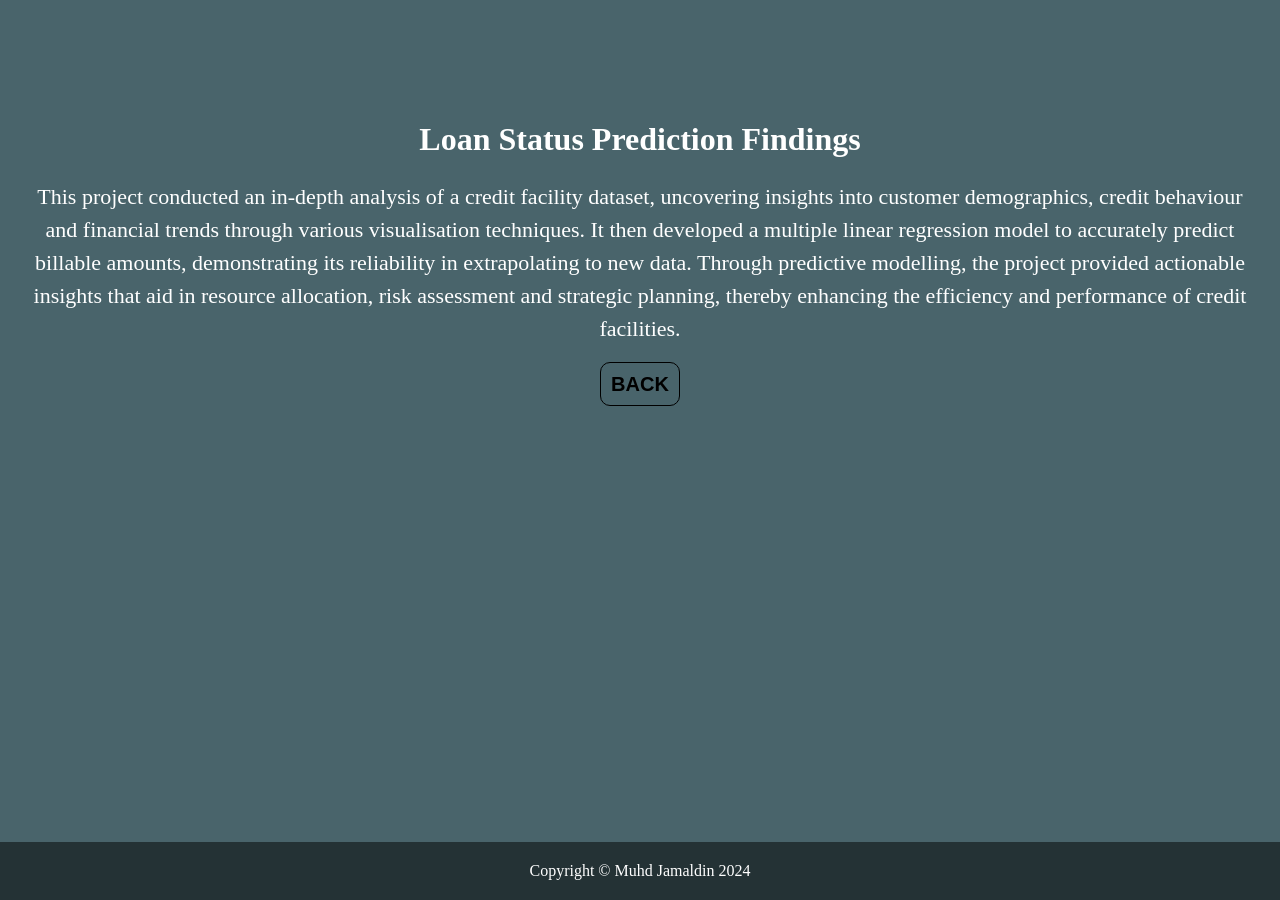
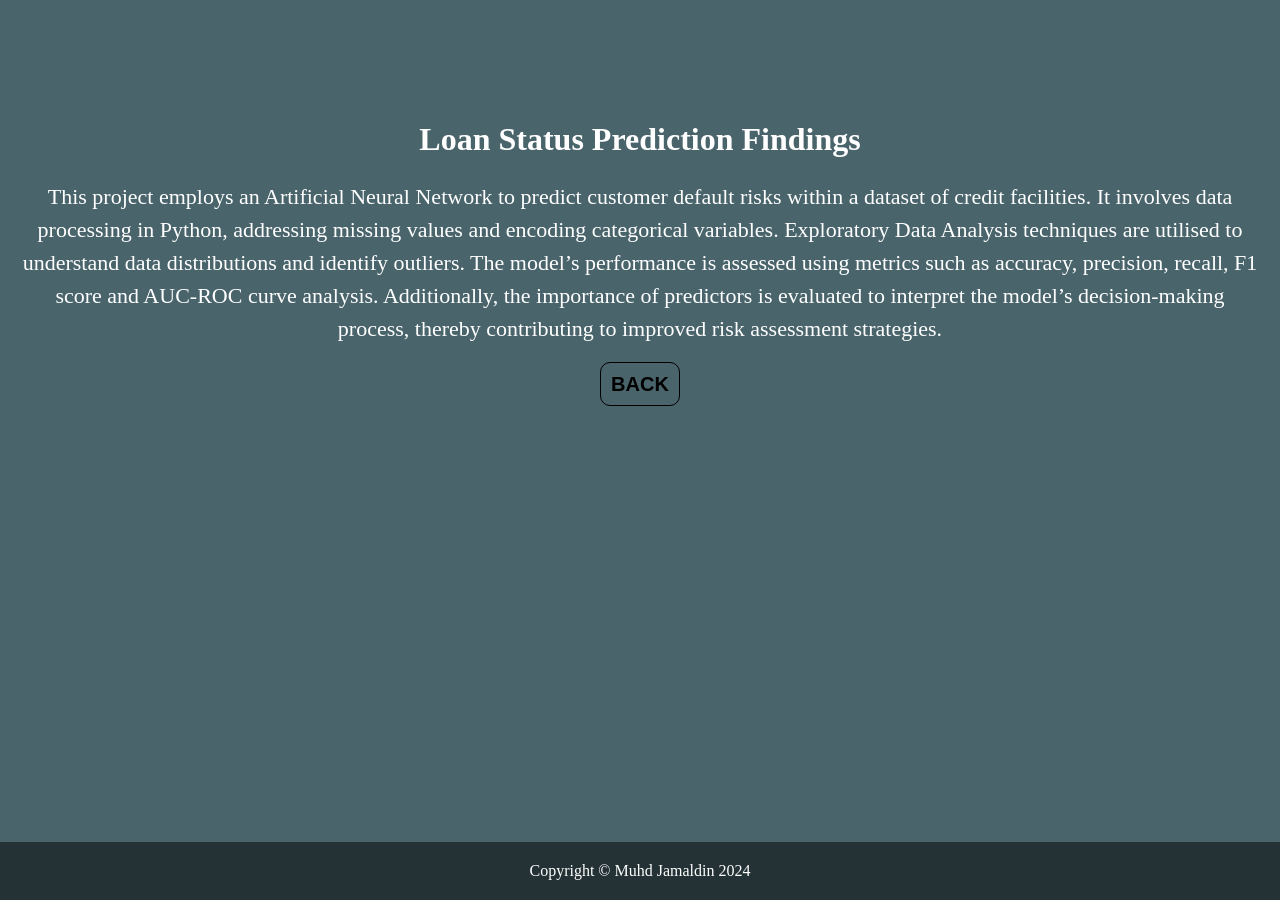
Before and after one commit to Md-Khid/Md-Khid, a Jekyll site: the page 4.html, which Jekyll copies as it is, in a window 1280 px wide. Built offline with Jekyll 4.4.1, drawn with Linux system fonts in a browser that asks for light colours.

Commit message:
Update 4.html

```diff
--- a/4.html
+++ b/4.html
@@ -70,12 +70,12 @@
 <!-- Main Content -->
 <div class="container">
     <!-- Your main content goes here -->
-    <p>This project conducted an in-depth analysis of a credit facility dataset, uncovering insights into customer
-              demographics, credit behaviour and financial trends through various visualisation techniques. It then developed
-              a multiple linear regression model to accurately predict billable amounts, demonstrating its reliability in
-              extrapolating to new data. Through predictive modelling, the project provided actionable insights that aid in
-              resource allocation, risk assessment and strategic planning, thereby enhancing the efficiency and performance
-              of credit facilities.
+    <p>This project employs an Artificial Neural Network to predict customer default risks within a dataset of
+              credit facilities. It involves data processing in Python, addressing missing values and encoding categorical
+              variables. Exploratory Data Analysis techniques are utilised to understand data distributions and identify
+              outliers. The model’s performance is assessed using metrics such as accuracy, precision, recall, F1 score and
+              AUC-ROC curve analysis. Additionally, the importance of predictors is evaluated to interpret the model’s
+              decision-making process, thereby contributing to improved risk assessment strategies.
     </p>
     <!-- Back Button -->
     <p style="text-align: center;">
```
